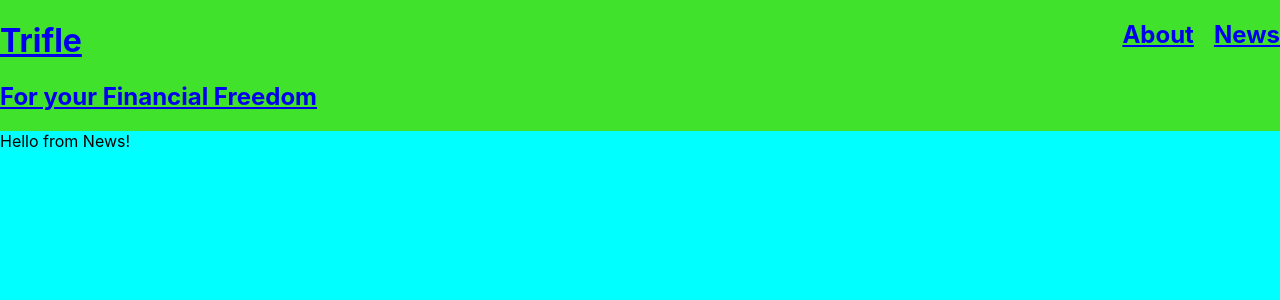
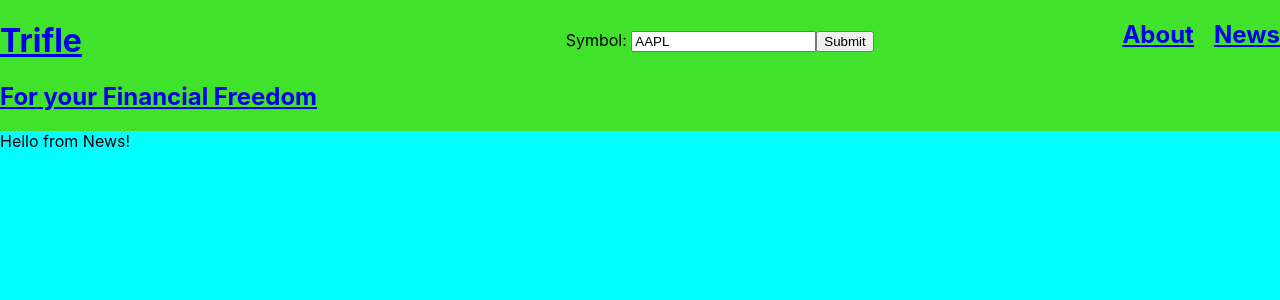
Before and after one commit to mkang7446/Project-TriFle, a React (Create React App) app: page /news in a window 1280 px wide. Shown: the top 300 px of the page. Built offline with nearby package versions, Linux system fonts and the light colour scheme; no server answers.

Commit message:
add symbol useContext

```diff
--- a/src/App.css
+++ b/src/App.css
@@ -2,6 +2,7 @@ body {
   background-color: aqua;
 }
 
+/* HEADER */
 .header {
   background-color: rgb(64, 226, 43);
   display: flex;
@@ -15,3 +16,7 @@ body {
 .news-link {
   margin-left: 20px;
 }
+
+.search-bar {
+  margin-top: 30px;
+}
--- a/src/App.js
+++ b/src/App.js
@@ -5,11 +5,14 @@ import SearchResult from "./Components/Stock.js/SearchResult";
 import About from "./Components/Header/About";
 import News from "./Components/Header/News";
 
+import { SymbolContext } from "./Context/SymbolContext";
+
 import { Route, Routes, Link } from "react-router-dom";
 
 const initialStocks = {};
 
 function App() {
+  // USESTATE VARIABLES
   const [mainStocks, setMainStocks] = useState([
     "AAPL",
     "MSFT",
@@ -21,8 +24,13 @@ function App() {
     "FB",
     "NFLX",
   ]);
+
   const [timeSeries, setTimeSeries] = useState("TIME_SERIES_DAILY");
+
   const [symbol, setSymbol] = useState("AAPL");
+
+  // HANDEL FUNCTIONS
+  function handleChange(event) {}
 
   const searchOption = {
     key: process.env.REACT_APP_ALPHAV_KEY,
@@ -45,6 +53,7 @@ function App() {
   }, []);
 
   return (
+    <SymbolContext.Provider value={symbol}>
       <div className="App">
         <Header />
         <main>
@@ -55,6 +64,7 @@ function App() {
           </Routes>
         </main>
       </div>
+    </SymbolContext.Provider>
   );
 }
 
--- a/src/Components/Header/SearchForm.js
+++ b/src/Components/Header/SearchForm.js
@@ -1,7 +1,22 @@
-import React from "react";
+import React, { useContext } from "react";
+import { SymbolContext } from "../../Context/SymbolContext";
 
 function SearchForm(props) {
-  return <div></div>;
+  const symbol = useContext(SymbolContext);
+  return (
+    <div className="search-bar">
+      <form action="">
+        <label htmlFor="searchBar">Symbol: </label>
+        <input
+          value={symbol}
+          id="searchBar"
+          type="text"
+          placeholder="ex) AAPL, MSFT"
+        />
+        <button>Submit</button>
+      </form>
+    </div>
+  );
 }
 
 export default SearchForm;
--- /dev/null
+++ b/src/Context/SymbolContext.js
@@ -0,0 +1,3 @@
+import { createContext } from "react";
+
+export const SymbolContext = createContext(null);
```
Lines whose indentation alone changed are shown as unchanged.
